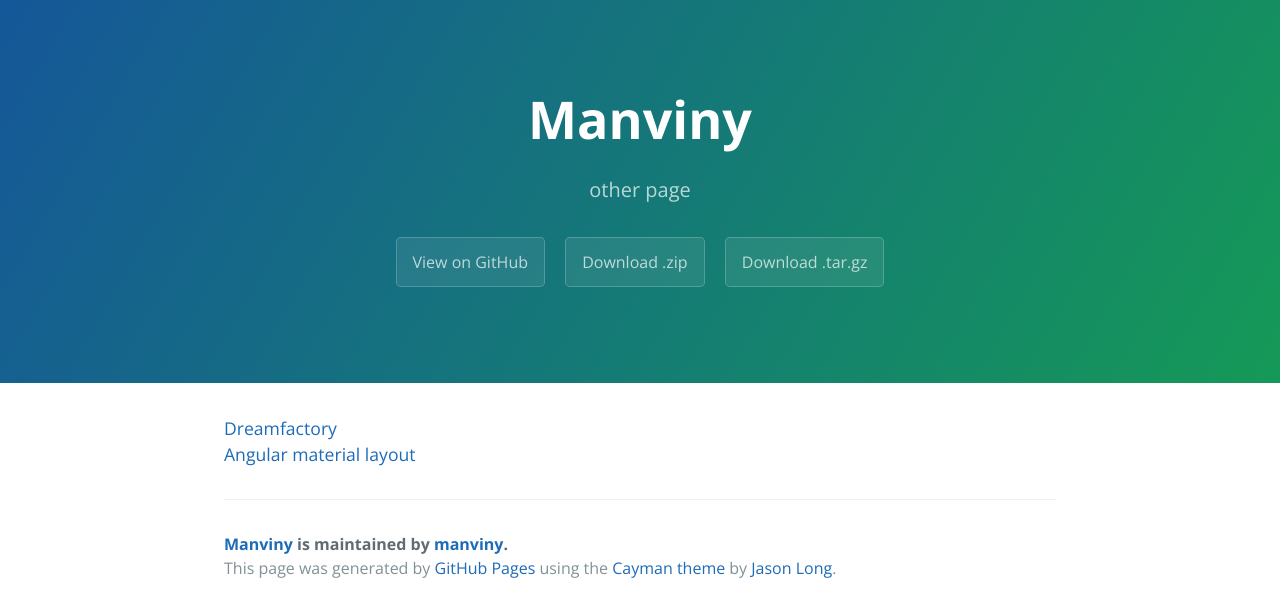
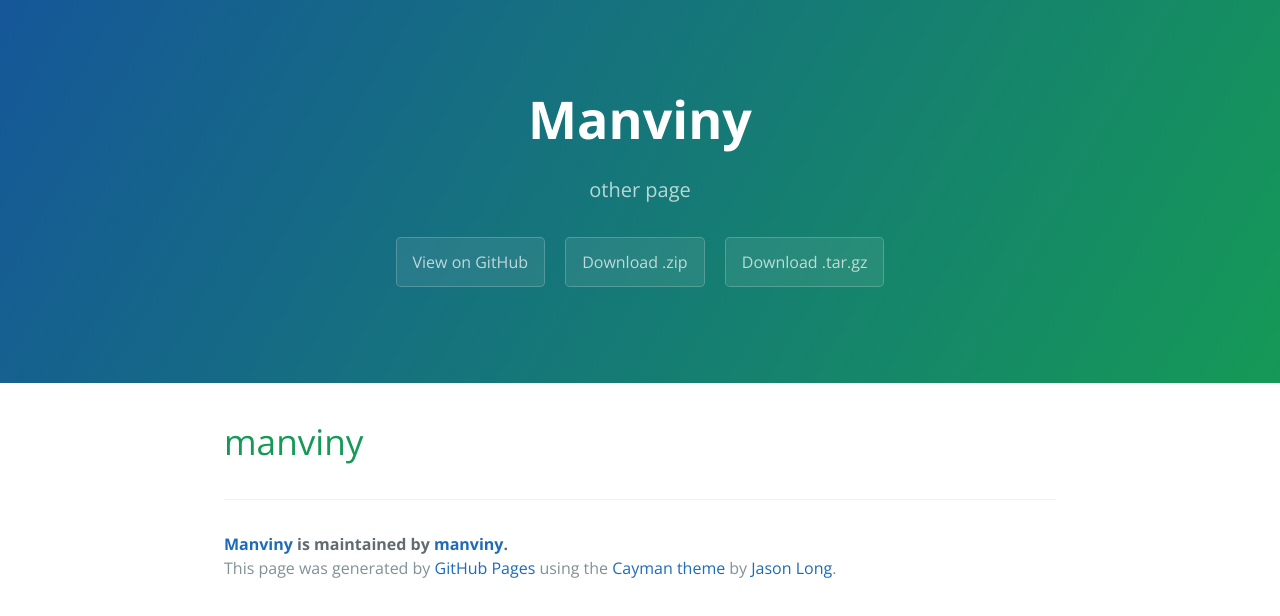
Before and after one commit to manviny/manviny, a plain HTML site: page index.html in a window 1280 px wide. Drawn offline with nearby package versions, Linux system fonts and the light colour scheme.

```diff
--- a/index.html
+++ b/index.html
@@ -19,8 +19,8 @@
     </section>
 
     <section class="main-content">
-      <p><a href="https://github.com/manviny/manviny.dreamfactory">Dreamfactory</a><br>
-<a href="https://github.com/manviny/manviny.layoutmaterial">Angular material layout</a></p>
+      <h1>
+<a id="manviny" class="anchor" href="#manviny" aria-hidden="true"><span class="octicon octicon-link"></span></a>manviny</h1>
 
       <footer class="site-footer">
         <span class="site-footer-owner"><a href="https://github.com/manviny/manviny">Manviny</a> is maintained by <a href="https://github.com/manviny">manviny</a>.</span>
--- a/params.json
+++ b/params.json
@@ -1 +1 @@
-{"name":"Manviny","tagline":"other page","body":"[Dreamfactory](https://github.com/manviny/manviny.dreamfactory)   \r\n[Angular material layout](https://github.com/manviny/manviny.layoutmaterial)","google":"","note":"Don't delete this file! It's used internally to help with page regeneration."}
+{"name":"Manviny","tagline":"other page","body":"# manviny\r\n\r\n\r\n","google":"","note":"Don't delete this file! It's used internally to help with page regeneration."}
```
